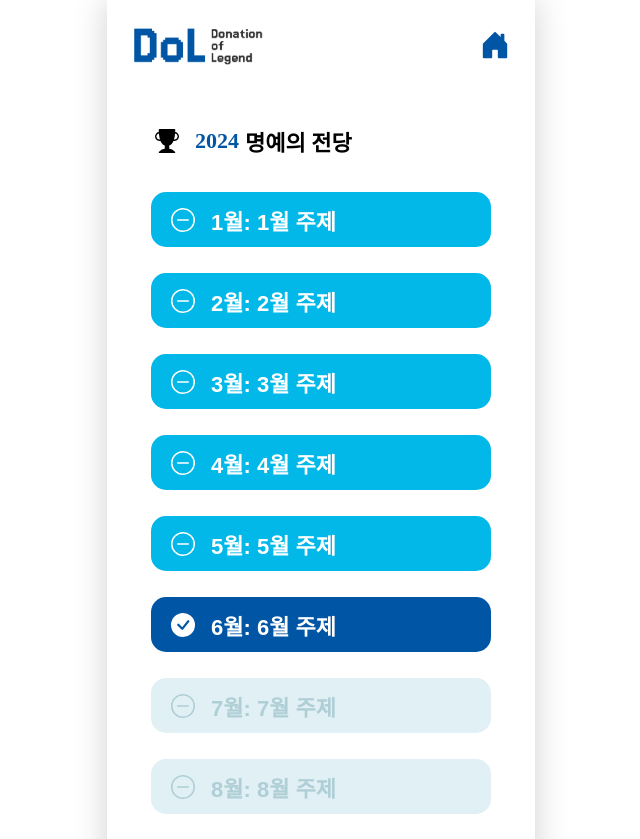
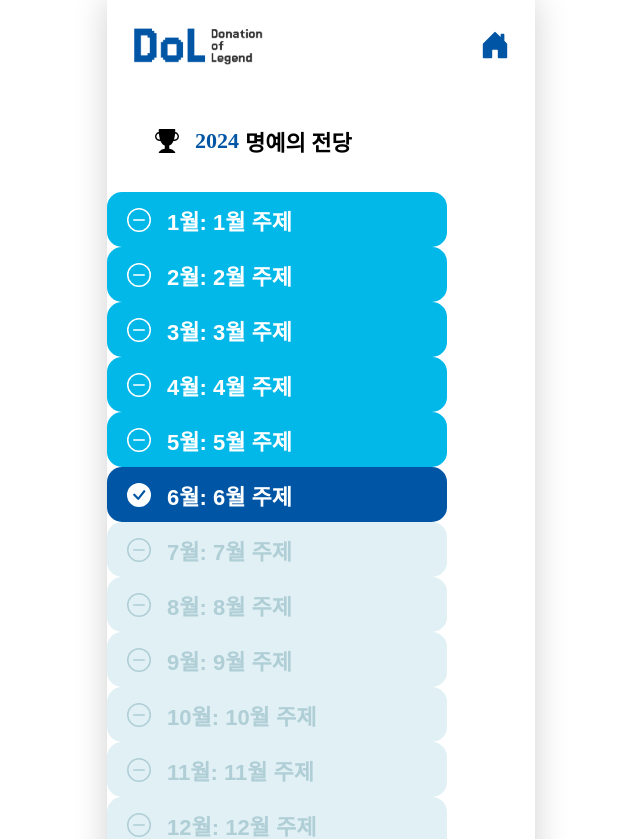
Before and after one commit to 2024-HUFSummer-HACKATHON/EnvIndiaComputer, a React (Create React App) app: page /pastrankinglist in a window 1280 px wide. Shown: the top 839 px of the page, without its empty margins (319-959 px from the left). Built offline with nearby package versions, Linux system fonts and the light colour scheme; a web font is replaced by a local one.

Commit message:
docs:BlockButtons

```diff
--- a/src/components/BlockButtons.js
+++ b/src/components/BlockButtons.js
@@ -6,7 +6,7 @@ const Button = styled.button`
   flex-direction: row;
   align-items: center;
 
-  margin: 26px auto;
+  /* margin: 26px auto; */
   width: 340px;
   height: 55px;
   border: none;
```
